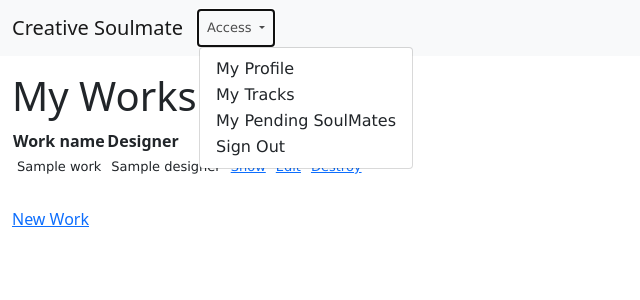
After one commit to aparraasenjo/g37final, a Rails app: page /designers/1/works in a window 1280 px wide, after a click on "Access". The commit adds this page. Shown: the top 300 px of the page, without its empty margins (0-640 px from the left). Run offline with Rails 7, Linux system fonts and the light colour scheme; a user stored in the database is signed in; tables that the repository leaves empty hold one stand-in row (values such as "Sample post"); style sheets or scripts are compiled from the project's sources.

Commit message:
added methods for my tracks/works and my pending

```diff
--- a/app/controllers/designers_controller.rb
+++ b/app/controllers/designers_controller.rb
@@ -17,6 +17,14 @@ class DesignersController < ApplicationController
 
   # GET /designers/1/edit
   def edit
+  end
+
+  def works
+    @works = Work.where(designer_id: current_designer.id)
+  end
+
+  def pending
+    @pending = TrackMate.where(designer_id: current_designer.id, state: "pending")
   end
 
   # POST /designers or /designers.json
--- /dev/null
+++ b/app/views/designers/works.html.erb
@@ -0,0 +1,29 @@
+<p id="notice"><%= notice %></p>
+
+<h1>My Works</h1>
+
+<table>
+  <thead>
+    <tr>
+      <th>Work name</th>
+      <th>Designer</th>
+      <th colspan="3"></th>
+    </tr>
+  </thead>
+
+  <tbody>
+    <% @works.each do |work| %>
+      <tr>
+        <td><%= work.work_name %></td>
+        <td><%= work.designer %></td>
+        <td><%= link_to 'Show', work %></td>
+        <td><%= link_to 'Edit', edit_work_path(work) %></td>
+        <td><%= link_to 'Destroy', work, method: :delete, data: { confirm: 'Are you sure?' } %></td>
+      </tr>
+    <% end %>
+  </tbody>
+</table>
+
+<br>
+
+<%= link_to 'New Work', new_work_path %>
--- a/app/views/home/_track.html.erb
+++ b/app/views/home/_track.html.erb
@@ -7,7 +7,11 @@
         <audio id="player" controls>
         <source src="<%= url_for(s.file) %>" type="audio/mp3">
     </audio>
+    <% if TrackMate.exists?(designer_id: current_designer.id, track_id: s.id) %>
+        <%= button_to "Pending Request!", class: "btn btn-primary" %>
+    <% else %>
         <%= button_to "SoulMate!", track_mates_path(track_id: s.id, method: :post), class: "btn btn-primary" %>
+    <% end %>
     </div>
     <div class="card-footer text-muted">
         <%= s.created_at %>
--- a/app/views/home/_work.html.erb
+++ b/app/views/home/_work.html.erb
@@ -6,6 +6,10 @@
     </div >
     <%= image_tag(s.file, width: "40%") %>
     <div class="card-body">
-        <%= button_to "SoulMate!", work_mates_path(work_id: s.id, method: :post), class: "btn btn-primary" %>
+        <% if WorkMate.exists?(producer_id: current_producer.id, work_id: s.id) %>
+            <%= button_to "Pending Request!", class: "btn btn-primary" %>
+        <% else %>
+            <%= button_to "SoulMate!", work_mates_path(work_id: s.id, method: :post), class: "btn btn-primary" %>
+        <% end %>
     </div>
 </div><br><br>
--- a/app/views/shared/_navbar2.html.erb
+++ b/app/views/shared/_navbar2.html.erb
@@ -15,9 +15,17 @@
             <% if producer_signed_in? %>
                 <li><%=link_to 'My Profile', edit_producer_registration_path, class: "dropdown-item" %></li>
                 <li role="separator" class="divider"></li>
+                <li><%=link_to 'My Tracks', producer_tracks_path(current_producer), class: "dropdown-item" %></li>
+                <li role="separator" class="divider"></li>
+                <li><%=link_to 'My Pending SoulMates', producer_pending_path(current_producer), class: "dropdown-item" %></li>
+                <li role="separator" class="divider"></li>
                 <li><%=link_to 'Sign Out', destroy_producer_session_path, method: :delete, class: "dropdown-item" %></li>
             <% elsif designer_signed_in? %>
                 <li><%=link_to 'My Profile', edit_designer_registration_path, class: "dropdown-item" %></li>
+                <li role="separator" class="divider"></li>
+                <li><%=link_to 'My Works', designer_works_path(current_designer), class: "dropdown-item" %></li>
+                <li role="separator" class="divider"></li>
+                <li><%=link_to 'My Pending SoulMates', designer_pending_path(current_designer), class: "dropdown-item" %></li>
                 <li role="separator" class="divider"></li>
                 <li><%=link_to 'Sign Out', destroy_designer_session_path, method: :delete, class: "dropdown-item" %></li>
             <% else %>
--- a/config/routes.rb
+++ b/config/routes.rb
@@ -11,7 +11,13 @@ Rails.application.routes.draw do
   devise_for :producers, controllers: {
     registrations: 'producers/registrations'
   }
-  resources :designers
-  resources :producers
+  resources :designers do
+    get :pending
+    get :works
+  end
+  resources :producers do
+    get :pending
+    get :tracks
+  end
   root 'home#index'
 end
```
Also changed, not shown: app/controllers/producers_controller.rb (+8 -0 lines), app/views/designers/pending.html.erb (added, +16 -0 lines), app/views/producers/pending.html.erb (added, +14 -0 lines), app/views/producers/tracks.html.erb (added, +29 -0 lines).
